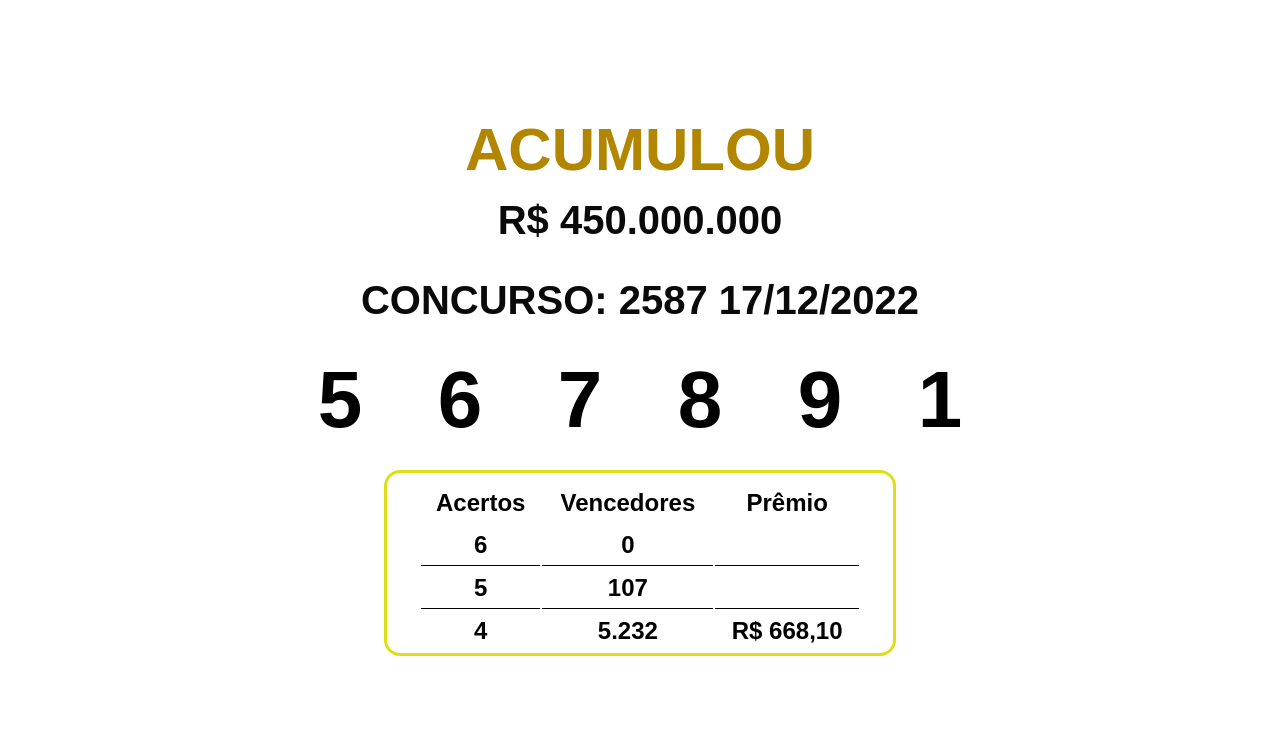
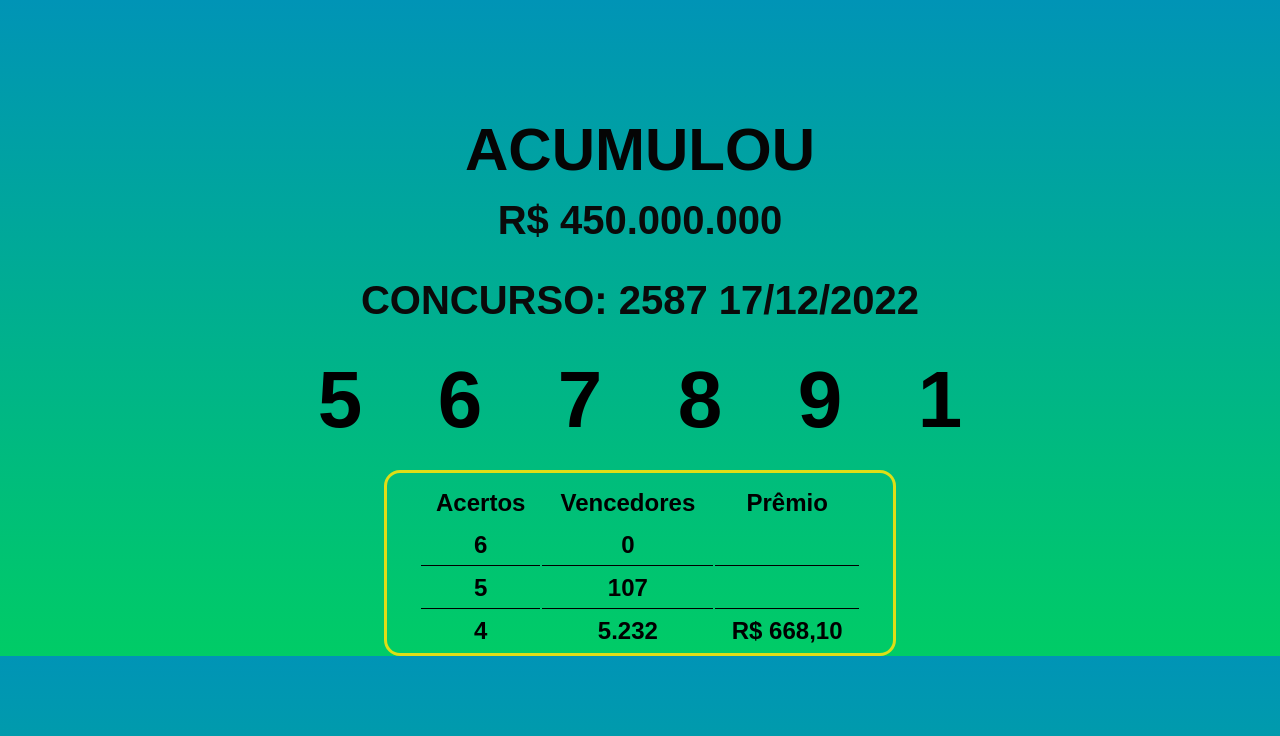
Before and after one commit to DevYndianara/Mega-Sena-para-TV, a plain HTML site: page index.html in a window 1280 px wide. Drawn offline with Linux system fonts and the light colour scheme.

Commit message:
Cor background adicionado

```diff
--- a/style.css
+++ b/style.css
@@ -1,10 +1,6 @@
 /*Cabeçalho*/
 body {
-    background-image: url();
-    background-repeat: no-repeat;
-    background-position-y: center;
-    background-position-x: center;
-    background-size: 150%;
+    background: linear-gradient(to bottom, #0094b6 0%, #00cc66 100%);
 }
 header {
    /*box-sizing: border-box;*/
@@ -12,7 +8,7 @@ header {
     margin-top: 100px;
 }
 h1 {
-    color: #b38600;
+    color: #050505;
     font-size: 60px;
     padding: 20px;
 }
```
Also changed, not shown: 512x512bb.jpg (added).
